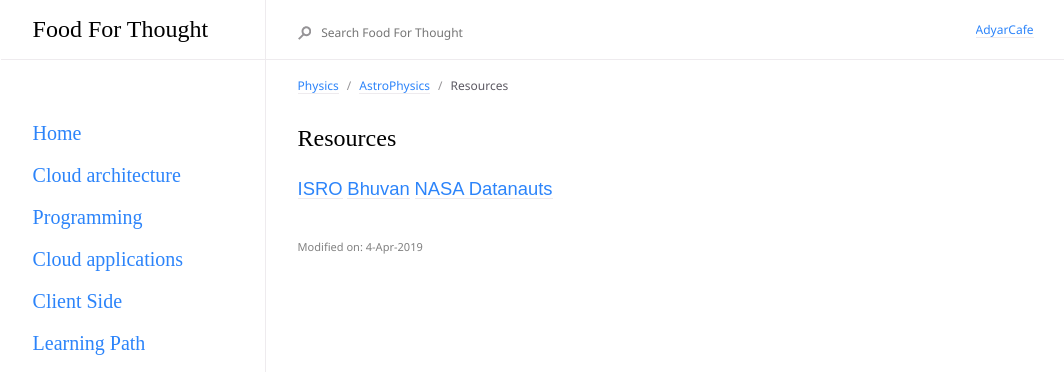
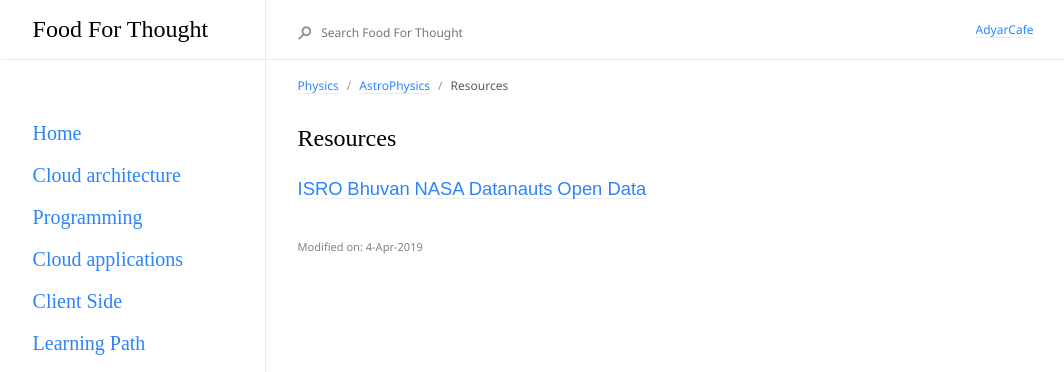
Before and after one commit to Rajakani/rajakani.github.io, a Jekyll site: the page built from docs/physics/astroPhysics/resources.md, in a window 1280 px wide. Shown: the top 372 px of the page, without its empty margins (16-1080 px from the left). Built offline with Jekyll 4.4.1, drawn with Linux system fonts in a browser that asks for light colours; comment, search, counter and statistics services are not loaded.

Commit message:
Open data

```diff
--- a/docs/physics/astroPhysics/resources.md
+++ b/docs/physics/astroPhysics/resources.md
@@ -14,3 +14,4 @@ is_display_Horizontal_Ads: true
 [ISRO](https://www.isro.gov.in)
 [Bhuvan](https://bhuvan.nrsc.gov.in/bhuvan_links.php)
 [NASA Datanauts](https://open.nasa.gov/explore/datanauts/)
+[Open Data](https://open.nasa.gov/open-data/)
```
